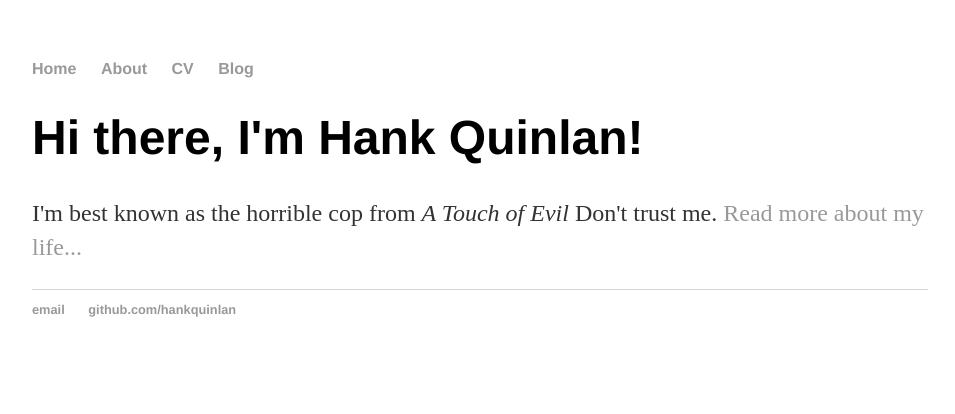
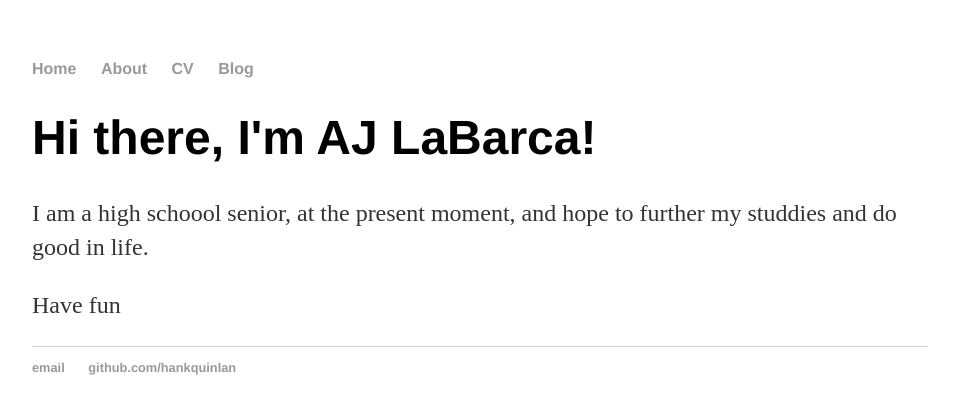
Before and after one commit to alabarca531/alabarca531.github.io, a Jekyll site: the page built from index.html, in a window 1280 px wide. Shown: the top 414 px of the page, without its empty margins (160-1115 px from the left). Built offline with Jekyll 4.4.1, drawn with Linux system fonts in a browser that asks for light colours.

Commit message:
Update index.html

```diff
--- a/index.html
+++ b/index.html
@@ -1,8 +1,9 @@
 ---
 layout: default
-title: Hank Quinlan, Horrible Cop
+title: Anthony (AJ) LaBarca
 ---
 <div class="blurb">
-	<h1>Hi there, I'm Hank Quinlan!</h1>
-	<p>I'm best known as the horrible cop from <em>A Touch of Evil</em> Don't trust me. <a href="/about">Read more about my life...</a></p>
+	<h1>Hi there, I'm AJ LaBarca!</h1>
+	<p>I am a high schoool senior, at the present moment, and hope to further my studdies and do good in life. </p>
+	<p> Have fun </p>
 </div><!-- /.blurb -->
```
